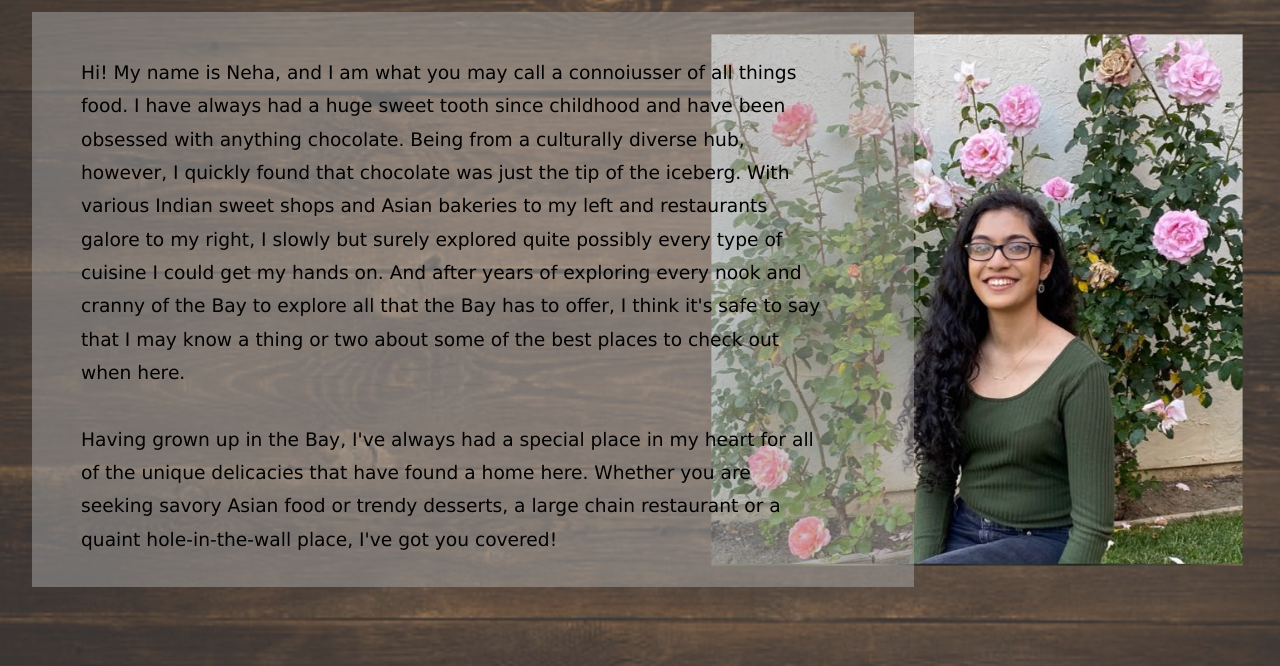
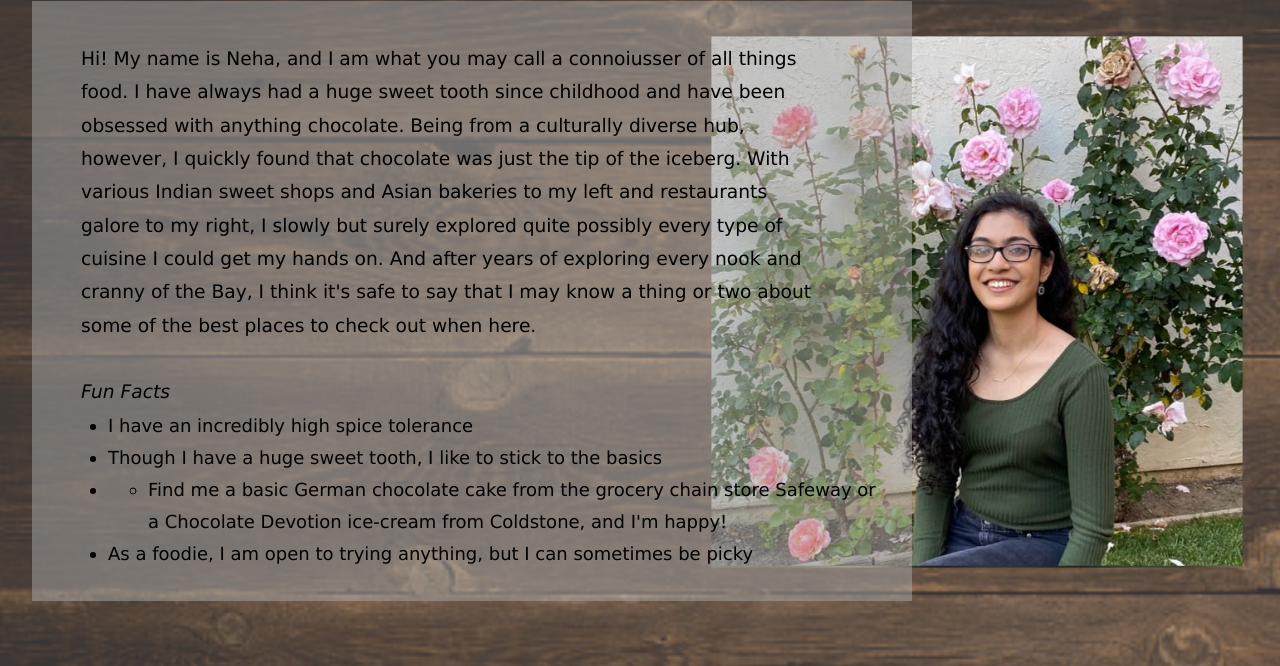
Before and after one commit to muppidineha/WebTech, a plain HTML site: page project-release1/aboutme.htm in a window 1280 px wide. Shown: the part 134-800 px from the top of the page. Drawn offline with Linux system fonts and the light colour scheme.

Commit message:
Completed Project Release 1

```diff
--- a/project-release1/aboutme.htm
+++ b/project-release1/aboutme.htm
@@ -40,11 +40,24 @@
         width: 740px;
         margin-left: 38px;
         margin-top: 125px;
-        top: -55px;
+        top: -69px;
         position: relative;
         z-index: 10;
         line-height: 25pt;
         /*opacity: 60%;*/
+      }
+
+      .funfacts {
+        font-family: Verdana;
+        font-size: 13.5pt;
+        color: black;
+        /*background-color: rgb(168, 168, 168);*/
+        padding-right: 20px;
+        padding-left: 60px;
+        position: relative;
+        z-index: 10;
+        line-height: 24pt;
+        top: -320px;
       }
 
       .navigation {
@@ -105,12 +118,12 @@
         display: block;
       }
       .myshape {
-        height: 575px;
+        height: 600px;
         width: 810px;
-        padding-left: 40px;
+        padding-left: 38px;
         padding-right: 32px;
         margin-left: 24px;
-        margin-top: -718px;
+        margin-top: -907px;
         background-color: rgb(168, 168, 168);
         opacity: 50%;
         position: relative;
@@ -120,7 +133,7 @@
       img {
         transform: scale(0.83, 0.83);
         /*float: right;*/
-        margin-top: -750px;
+        margin-top: -926px;
         margin-right: -25px;
         top: -100px;
         float: right;
@@ -168,38 +181,35 @@
         the iceberg. With various Indian sweet shops and Asian bakeries to my
         left and restaurants galore to my right, I slowly but surely explored
         quite possibly every type of cuisine I could get my hands on. And after
-        years of exploring every nook and cranny of the Bay to explore all that
-        the Bay has to offer, I think it's safe to say that I may know a thing
-        or two about some of the best places to check out when here. <br />
+        years of exploring every nook and cranny of the Bay, I think it's safe
+        to say that I may know a thing or two about some of the best places to
+        check out when here. <br />
         <br />
-        Having grown up in the Bay, I've always had a special place in my heart
-        for all of the unique delicacies that have found a home here. Whether
-        you are seeking savory Asian food or trendy desserts, a large chain
-        restaurant or a quaint hole-in-the-wall place, I've got you covered!
+        <span style="font-style: italic">Fun Facts</span>
       </p>
+      <div class="funfacts">
+        <ul>
+          <li>I have an incredibly high spice tolerance</li>
+          <li>
+            Though I have a huge sweet tooth, I like to stick to the basics
+          </li>
+          <li>
+            <ul>
+              <li>
+                Find me a basic German chocolate cake from the grocery chain
+                store Safeway or <br />
+                a Chocolate Devotion ice-cream from Coldstone, and I'm happy!
+              </li>
+            </ul>
+          </li>
+          <li>
+            As a foodie, I am open to trying anything, but I can sometimes be
+            picky
+          </li>
+        </ul>
+      </div>
       <img src="nehapic.jpg" alt="picofneha" />
       <div class="myshape"></div>
     </div>
-
-    <!--
-    <table>
-        <tr>
-          <td class="words">Hi! My name is Neha, and I am what you may call a connoiusser of all
-            things food. I have always had a huge sweet tooth since childhood and have
-            been obsessed with anything chocolate. Being from a culturally diverse
-            hub, however, I quickly found that chocolate was just the tip of the
-            iceberg. With various Indian sweet shops and Asian bakeries to my left and
-            restaurants galore to my right, I slowly but surely explored quite
-            possibly every type of cuisine I could get my hands on. And after years of
-            exploring every nook and cranny of the Bay to explore all that the Bay has
-            to offer, I think it's safe to say that I may know a thing or two about
-            some of the best places to check out when here. <br />
-            Having grown up in the Bay, I've always had a special place in my heart
-            for all of the unique delicacies that have found a home here. Whether you
-            are seeking savory Asian food or trendy desserts, a large chain restaurant
-            or a quaint hole-in-the-wall place, I've got you covered!</td>
-        <td class="pic"><img src="nehapic.jpg" alt="pic of neha"/></td>
-      </div>
-    -->
   </body>
 </html>
```
Also changed, not shown: project-release1/contactus.htm (+20 -16 lines), project-release1/credits.htm (+1 -1 lines), project-release1/index.htm (+9 -85 lines).
